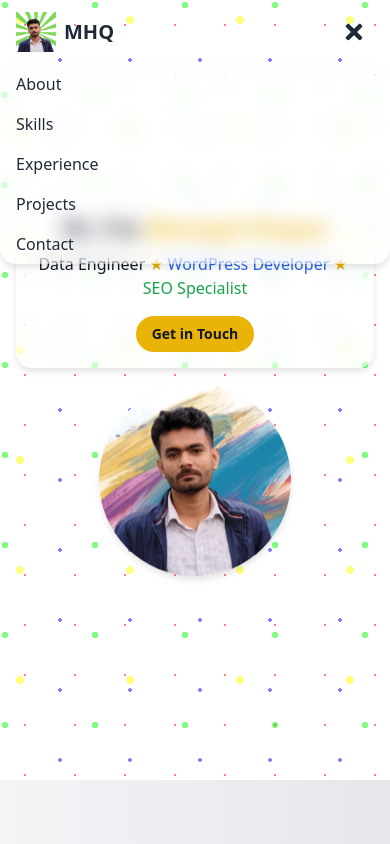
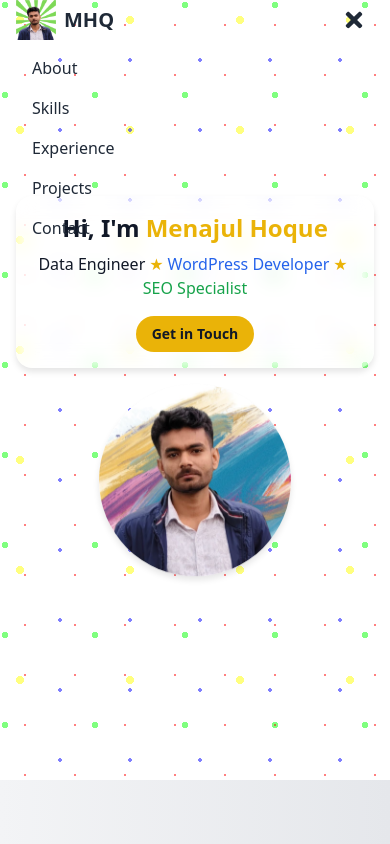
Before and after one commit to MinHackerz/portfolio, a Next.js app: page / in a window 390 px wide. Both pictures are taken after a click on the button "Open menu". Shown: the top 844 px of the page. Built offline with nearby package versions, Linux system fonts and the light colour scheme.

Commit message:
Update Header.js

```diff
--- a/components/Header.js
+++ b/components/Header.js
@@ -28,7 +28,7 @@ const Header = () => {
         }`}
       >
         <div className="container mx-auto px-4 sm:px-6 lg:px-8">
-          <nav className="flex justify-between items-center h-16">
+          <nav className="flex flex-wrap justify-between items-center h-16">
             <Link href="/" className="flex items-center">
               <Image
                 src="/Minhaj Logo.png"
@@ -57,10 +57,8 @@ const Header = () => {
                 {isMenuOpen ? <FaTimes size={24} /> : <FaBars size={24} />}
               </button>
             </div>
-          </nav>
-        </div>
             {isMenuOpen && (
-          <div className="md:hidden absolute top-16 left-0 w-full bg-white shadow-md glassmorphism">
+              <div className="md:hidden w-full mt-2">
                 <NavLink href="#about" mobile>About</NavLink>
                 <NavLink href="#skills" mobile>Skills</NavLink>
                 <NavLink href="#experience" mobile>Experience</NavLink>
@@ -68,6 +66,8 @@ const Header = () => {
                 <NavLink href="#contact" mobile>Contact</NavLink>
               </div>
             )}
+          </nav>
+        </div>
       </header>
     </>
   );
@@ -77,7 +77,7 @@ const NavLink = ({ href, children, mobile, scrolled }) => (
   <Link
     href={href}
     className={`
-      ${mobile ? 'block py-2 px-4 text-gray-800' : 'text-gray-800'}
+      ${mobile ? 'block py-2 px-4 text-gray-800 hover:bg-gray-100' : 'text-gray-800'}
       hover:text-primary transition duration-300 text-base sm:text-lg font-medium
     `}
   >
```
Lines whose indentation alone changed are shown as unchanged.
